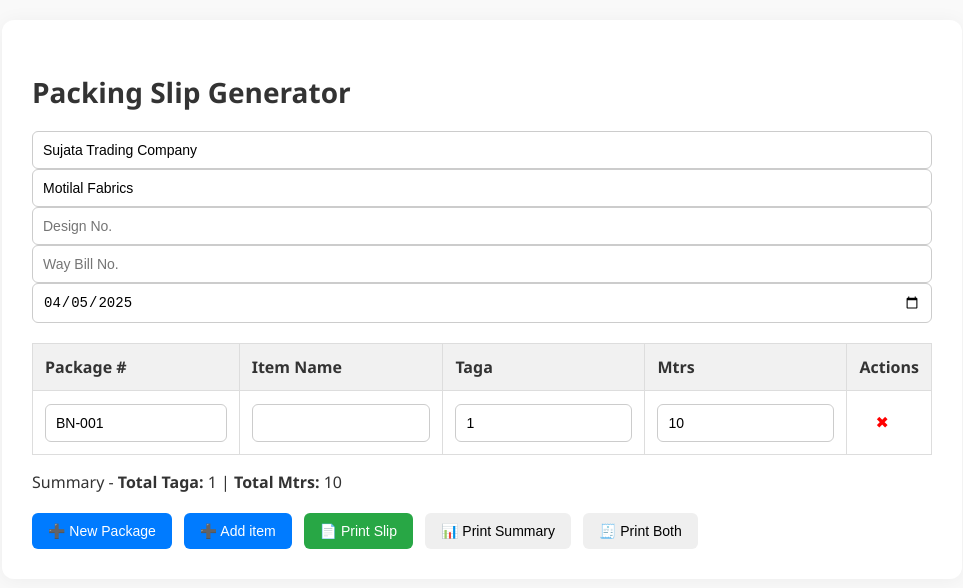
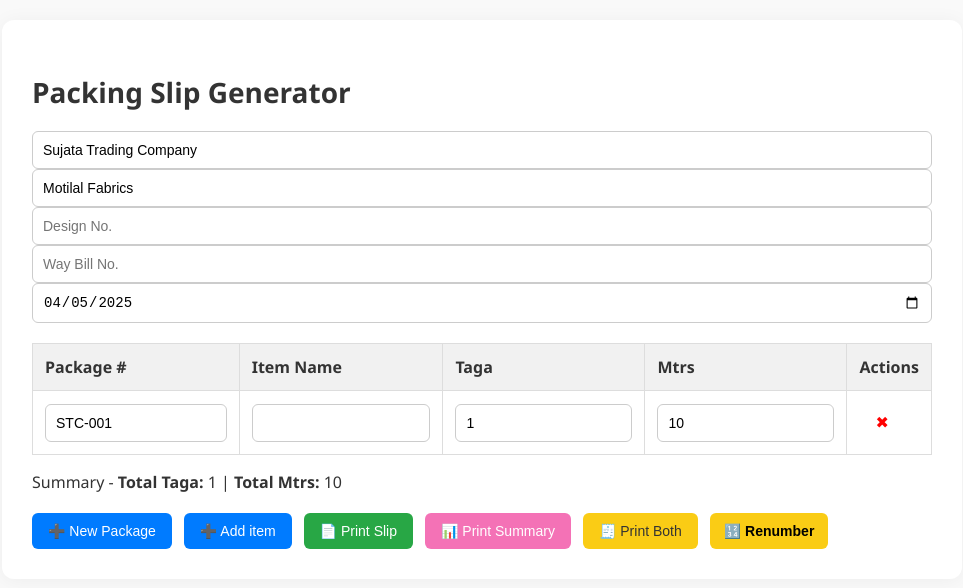
Before and after one commit to mukesh-techprescient/packing-slip-generator, a React (Vite) app: page / in a window 1280 px wide. Shown: the top 588 px of the page, without its empty margins (158-1121 px from the left). Built offline with nearby package versions, Linux system fonts and the light colour scheme.

Commit message:
Renumber and STC prefix

```diff
--- a/src/App.jsx
+++ b/src/App.jsx
@@ -10,6 +10,8 @@ import {
 } from "./pdfGenerator";
 
 function App() {
+  const PACKAGE_PREFIX = "STC";
+
   const [firmName, setFirmName] = useState("Sujata Trading Company");
   const [customerName, setCustomerName] = useState("Motilal Fabrics");
   const [designNo, setDesignNo] = useState("");
@@ -20,7 +22,7 @@ function App() {
 
 
   const [rows, setRows] = useState([
-    { packageNumber: "BN-001", itemName: " ", taga: 1, qty: 10 }
+    { packageNumber: "STC-001", itemName: " ", taga: 1, qty: 10 }
   ]);
 
   const qtyRefs = useRef([]);
@@ -45,8 +47,9 @@ function App() {
   const addRow = () => {
     const lastRow = rows[rows.length - 1];
     const newPackageNumber = lastRow
-      ? incrementPackageNumber(lastRow.packageNumber)
-      : "PKG001";
+    ? incrementPackageNumber(lastRow.packageNumber, wayBillNo, PACKAGE_PREFIX)
+    : (wayBillNo ? `${PACKAGE_PREFIX}-${wayBillNo}-001` : `${PACKAGE_PREFIX}-001`);
+
 
     const newRow = {
       packageNumber: newPackageNumber,
@@ -58,9 +61,33 @@ function App() {
 
   };
 
+  const renumberRows = () => {
+    let newRows = [...rows];
+
+    if (wayBillNo) {
+      // Format: STC-WAYBILL-001
+      newRows = newRows.map((row, index) => ({
+        ...row,
+        packageNumber: `${PACKAGE_PREFIX}-${wayBillNo}-${(index + 1).toString().padStart(3, '0')}`
+      }));
+    } else if (rows.length > 0) {
+      // Use prefix from first row, e.g., STC or STC-XYZ
+      const basePrefixMatch = rows[0].packageNumber.match(/^(.*?)-\d+$/);
+      const basePrefix = basePrefixMatch ? basePrefixMatch[1] : PACKAGE_PREFIX;
+
+      newRows = newRows.map((row, index) => ({
+        ...row,
+        packageNumber: `${basePrefix}-${(index + 1).toString().padStart(3, '0')}`
+      }));
+    }
+
+    setRows(newRows);
+  };
+
+
   const additem = () => {
     const lastRow = rows[rows.length - 1];
-    const newPackageNumber = lastRow ? lastRow.packageNumber : "BN-001";
+    const newPackageNumber = lastRow ? lastRow.packageNumber : "STC-001";
 
     const newRow = {
       packageNumber: newPackageNumber,
@@ -231,6 +258,9 @@ const totalTaga = rows.reduce((sum, r) => sum + (parseFloat(r.taga) || 0), 0);
         <button className="combined" onClick={handleGenerateCombinedPDF}>
           🧾 Print Both
         </button>
+        <button className="renumber" onClick={renumberRows}>
+          🔢 Renumber</button>
+
       </div>
     </div>
 
--- a/src/styles.css
+++ b/src/styles.css
@@ -96,3 +96,30 @@ body {
     margin-top: 1rem;
     font-weight: 500;
   }
+
+  .renumber {
+    background-color: #facc15;
+    border: none;
+    padding: 0.5em 1em;
+    font-weight: bold;
+    cursor: pointer;
+  }
+
+
+
+
+
+  button.summary {
+    background-color: #f472b6; /* pink */
+    color: white;
+  }
+
+  button.combined {
+    background-color: #facc15; /* yellow */
+    color: #333;
+  }
+
+
+  .actions button:hover {
+    opacity: 0.9;
+  }
--- a/src/utils.js
+++ b/src/utils.js
@@ -4,15 +4,28 @@
  * Increments the last package number by 1.
  * If lastPackageNo is not a valid number, defaults to 1.
  */
-export function incrementPackageNumber(pkg) {
-    const match = pkg.match(/^(BN-)(\d+)$/);
+export function incrementPackageNumber(pkg, wayBillNo, prefix = "STC") {
+  if (wayBillNo) {
+    const regex = new RegExp(`^${prefix}-${wayBillNo}-(\\d+)$`);
+    const match = pkg.match(regex);
     if (match) {
-      const prefix = match[1];
-      const number = parseInt(match[2], 10) + 1;
-      return `${prefix}${number.toString().padStart(3, '0')}`;
+      const number = parseInt(match[1], 10) + 1;
+      return `${prefix}-${wayBillNo}-${number.toString().padStart(3, '0')}`;
+    } else {
+      return `${prefix}-${wayBillNo}-001`;
     }
-    return pkg;
+  } else {
+    const match = pkg.match(new RegExp(`^${prefix}-(\\d+)$`));
+    if (match) {
+      const number = parseInt(match[1], 10) + 1;
+      return `${prefix}-${number.toString().padStart(3, '0')}`;
+    } else {
+      return `${prefix}-001`;
+    }
   }
+}
+
+
 
 
   /**
```
